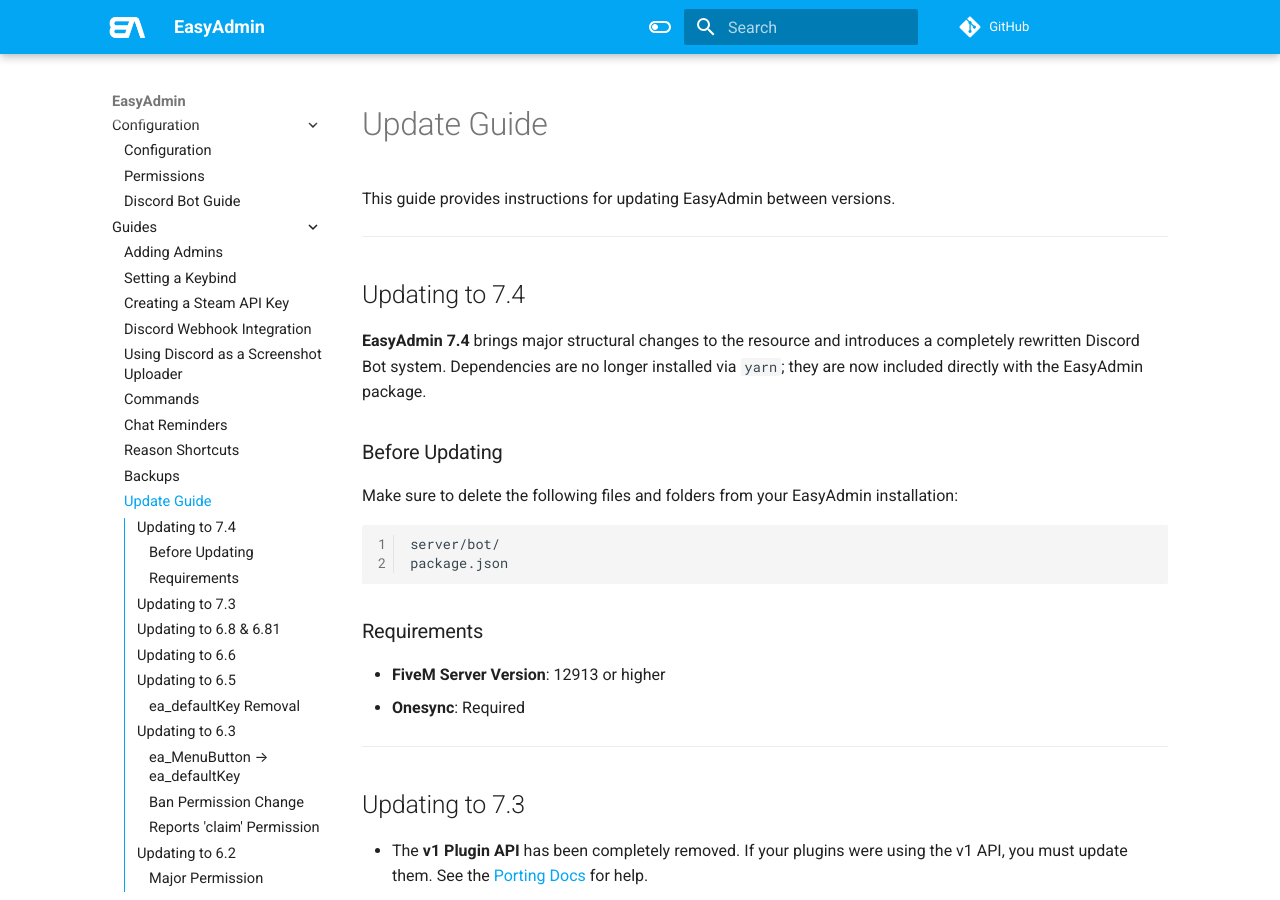
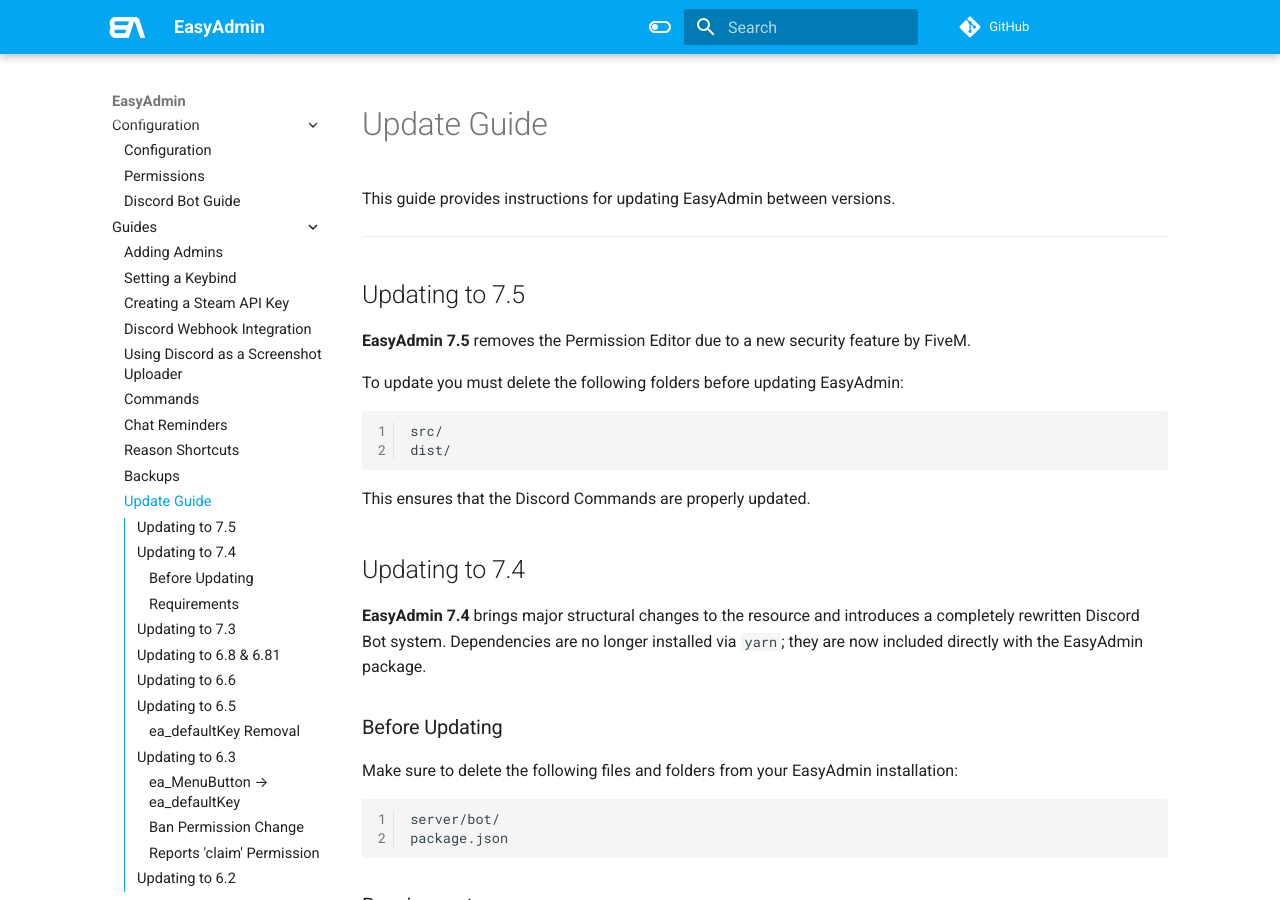
Before and after one commit to Blumlaut/EasyAdmin, an MkDocs documentation site: the page built from docs/docs/updating.md, in a window 1280 px wide and 900 px high. Built offline with MkDocs 1.6.1 and Material for MkDocs 9.7.7, drawn with Linux system fonts in a browser that asks for light colours; comment, search, counter and statistics services are not loaded.

Commit message:
Update updating.md

````diff
--- a/docs/docs/updating.md
+++ b/docs/docs/updating.md
@@ -3,6 +3,19 @@
 This guide provides instructions for updating EasyAdmin between versions.
 
 ---
+
+## Updating to 7.5
+
+**EasyAdmin 7.5** removes the Permission Editor due to a new security feature by FiveM.
+
+To update you must delete the following folders before updating EasyAdmin:
+
+```
+src/
+dist/
+```
+
+This ensures that the Discord Commands are properly updated.
 
 ## Updating to 7.4
 
````
